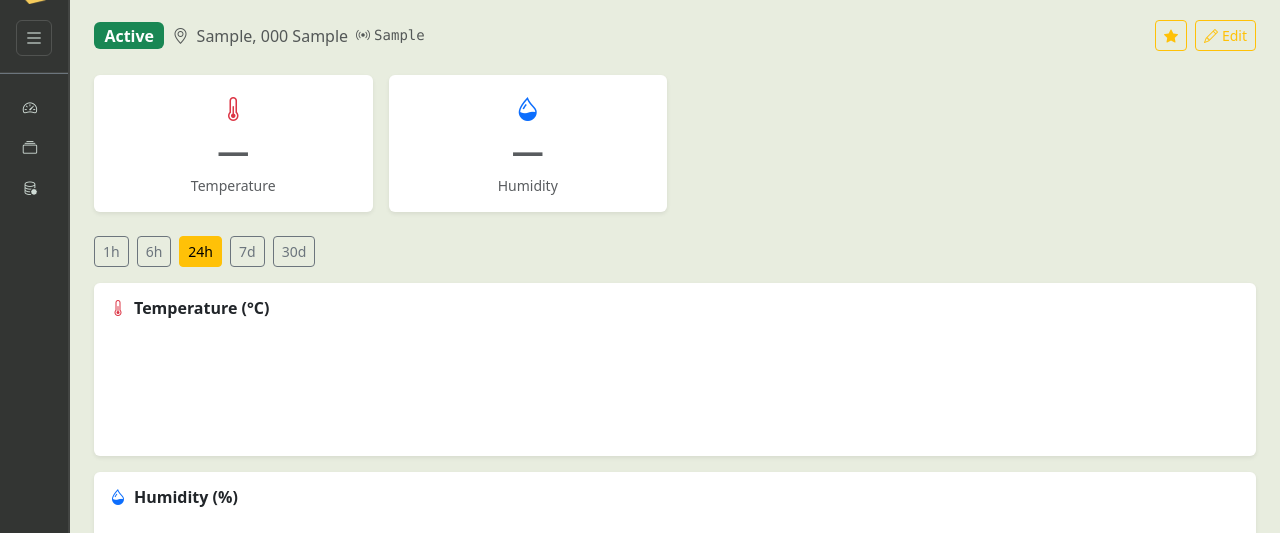
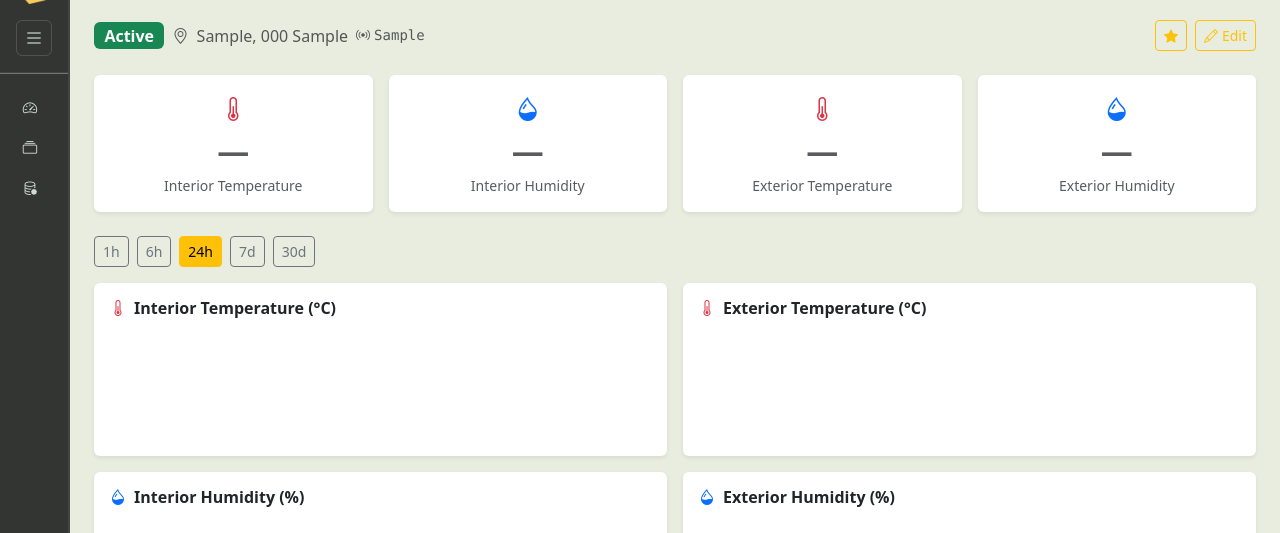
Before and after one commit to Projet-Beetter/Beetter-Home, a Flask app: page /beehives/1 in a window 1280 px wide. Shown: the part 52-585 px from the top of the page. Run offline with Flask 3, Linux system fonts and the light colour scheme; a user stored in the database is signed in; tables that the repository leaves empty hold one stand-in row (values such as "Sample post"); data that the repository does not hold is empty; some libraries are stand-ins or nearby versions; grey boxes are pictures that could not be loaded.

Commit message:
feat : exterior and interior sensors

```diff
--- a/app/static/css/custom.css
+++ b/app/static/css/custom.css
@@ -161,6 +161,7 @@ body.sidebar-loading #sidebar.collapsed {
 #sidebar.collapsed .nav-label {
   max-width: 0;
   opacity: 0;
+  margin: 0;
 }
 
 #sidebar .nav-link i,
@@ -173,8 +174,6 @@ body.sidebar-loading #sidebar.collapsed {
 #sidebar.collapsed .nav-link i,
 #sidebar.collapsed .sidebar-dark-toggle i {
   min-width: unset;
-  width: 100%;
-  text-align: center;
 }
 
 .sidebar-dark-toggle {
--- a/app/templates/beehives/_charts.html
+++ b/app/templates/beehives/_charts.html
@@ -9,19 +9,35 @@
 <!-- Charts -->
 {% if chart_data %}
   <div class="row g-3">
-    <div class="col-12">
+    <div class="col-12 col-lg-6">
       <div class="card border-0 shadow-sm">
         <div class="card-body">
-          <h6 class="card-title fw-semibold mb-3"><i class="bi bi-thermometer-half text-danger me-2"></i>Temperature (°C)</h6>
-          <canvas id="tempChart" height="100"></canvas>
+          <h6 class="card-title fw-semibold mb-3"><i class="bi bi-thermometer-half text-danger me-2"></i>Interior Temperature (°C)</h6>
+          <canvas id="tempIntChart" height="100"></canvas>
         </div>
       </div>
     </div>
-    <div class="col-12">
+    <div class="col-12 col-lg-6">
       <div class="card border-0 shadow-sm">
         <div class="card-body">
-          <h6 class="card-title fw-semibold mb-3"><i class="bi bi-droplet-half text-primary me-2"></i>Humidity (%)</h6>
-          <canvas id="humChart" height="100"></canvas>
+          <h6 class="card-title fw-semibold mb-3"><i class="bi bi-thermometer-half text-danger me-2"></i>Exterior Temperature (°C)</h6>
+          <canvas id="tempExtChart" height="100"></canvas>
+        </div>
+      </div>
+    </div>
+    <div class="col-12 col-lg-6">
+      <div class="card border-0 shadow-sm">
+        <div class="card-body">
+          <h6 class="card-title fw-semibold mb-3"><i class="bi bi-droplet-half text-primary me-2"></i>Interior Humidity (%)</h6>
+          <canvas id="humIntChart" height="100"></canvas>
+        </div>
+      </div>
+    </div>
+    <div class="col-12 col-lg-6">
+      <div class="card border-0 shadow-sm">
+        <div class="card-body">
+          <h6 class="card-title fw-semibold mb-3"><i class="bi bi-droplet-half text-primary me-2"></i>Exterior Humidity (%)</h6>
+          <canvas id="humExtChart" height="100"></canvas>
         </div>
       </div>
     </div>
--- a/app/templates/beehives/_charts_js.html
+++ b/app/templates/beehives/_charts_js.html
@@ -34,6 +34,8 @@
     });
   }
 
-  makeChart('tempChart', 'Temperature (°C)', '#dc3545', chartData.temperature || {labels:[], data:[]});
-  makeChart('humChart',  'Humidity (%)',      '#0d6efd', chartData.humidity  || {labels:[], data:[]});
+  makeChart('tempIntChart', 'Interior Temperature (°C)', '#dc3545', chartData.temperature_int || {labels:[], data:[]});
+  makeChart('tempExtChart', 'Exterior Temperature (°C)', '#e46060', chartData.temperature_ext || {labels:[], data:[]});
+  makeChart('humIntChart',  'Interior Humidity (%)',      '#0d6efd', chartData.humidity_int  || {labels:[], data:[]});
+  makeChart('humExtChart',  'Exterior Humidity (%)',      '#4b8dff', chartData.humidity_ext  || {labels:[], data:[]});
 </script>
--- a/app/templates/beehives/_sensors.html
+++ b/app/templates/beehives/_sensors.html
@@ -3,11 +3,11 @@
     <div class="card border-0 shadow-sm text-center py-3">
       <div class="text-danger fs-4"><i class="bi bi-thermometer-half"></i></div>
       <div class="fs-2 fw-bold">
-        {% if latest.temperature %}{{ latest.temperature.value }}°C{% else %}<span class="text-muted">—</span>{% endif %}
+        {% if latest.temperature_int %}{{ latest.temperature_int.value }}°C{% else %}<span class="text-muted">—</span>{% endif %}
       </div>
-      <small class="text-muted">Temperature</small>
-      {% if latest.temperature %}
-        <small class="text-muted d-block" style="font-size:.7rem">{{ latest.temperature.time }}</small>
+      <small class="text-muted">Interior Temperature</small>
+      {% if latest.temperature_int %}
+        <small class="text-muted d-block" style="font-size:.7rem">{{ latest.temperature_int.time }}</small>
       {% endif %}
     </div>
   </div>
@@ -15,11 +15,35 @@
     <div class="card border-0 shadow-sm text-center py-3">
       <div class="text-primary fs-4"><i class="bi bi-droplet-half"></i></div>
       <div class="fs-2 fw-bold">
-        {% if latest.humidity %}{{ latest.humidity.value }}%{% else %}<span class="text-muted">—</span>{% endif %}
+        {% if latest.humidity_int %}{{ latest.humidity_int.value }}%{% else %}<span class="text-muted">—</span>{% endif %}
       </div>
-      <small class="text-muted">Humidity</small>
-      {% if latest.humidity %}
-        <small class="text-muted d-block" style="font-size:.7rem">{{ latest.humidity.time }}</small>
+      <small class="text-muted">Interior Humidity</small>
+      {% if latest.humidity_int %}
+        <small class="text-muted d-block" style="font-size:.7rem">{{ latest.humidity_int.time }}</small>
+      {% endif %}
+    </div>
+  </div>
+  <div class="col-sm-6 col-md-3">
+    <div class="card border-0 shadow-sm text-center py-3">
+      <div class="text-danger fs-4"><i class="bi bi-thermometer-half"></i></div>
+      <div class="fs-2 fw-bold">
+        {% if latest.temperature_ext %}{{ latest.temperature_ext.value }}°C{% else %}<span class="text-muted">—</span>{% endif %}
+      </div>
+      <small class="text-muted">Exterior Temperature</small>
+      {% if latest.temperature_ext %}
+        <small class="text-muted d-block" style="font-size:.7rem">{{ latest.temperature_ext.time }}</small>
+      {% endif %}
+    </div>
+  </div>
+  <div class="col-sm-6 col-md-3">
+    <div class="card border-0 shadow-sm text-center py-3">
+      <div class="text-primary fs-4"><i class="bi bi-droplet-half"></i></div>
+      <div class="fs-2 fw-bold">
+        {% if latest.humidity_ext %}{{ latest.humidity_ext.value }}%{% else %}<span class="text-muted">—</span>{% endif %}
+      </div>
+      <small class="text-muted">Exterior Humidity</small>
+      {% if latest.humidity_ext %}
+        <small class="text-muted d-block" style="font-size:.7rem">{{ latest.humidity_ext.time }}</small>
       {% endif %}
     </div>
   </div>
```
Also changed, not shown: app/templates/dashboard/index.html (+52 -12 lines).
